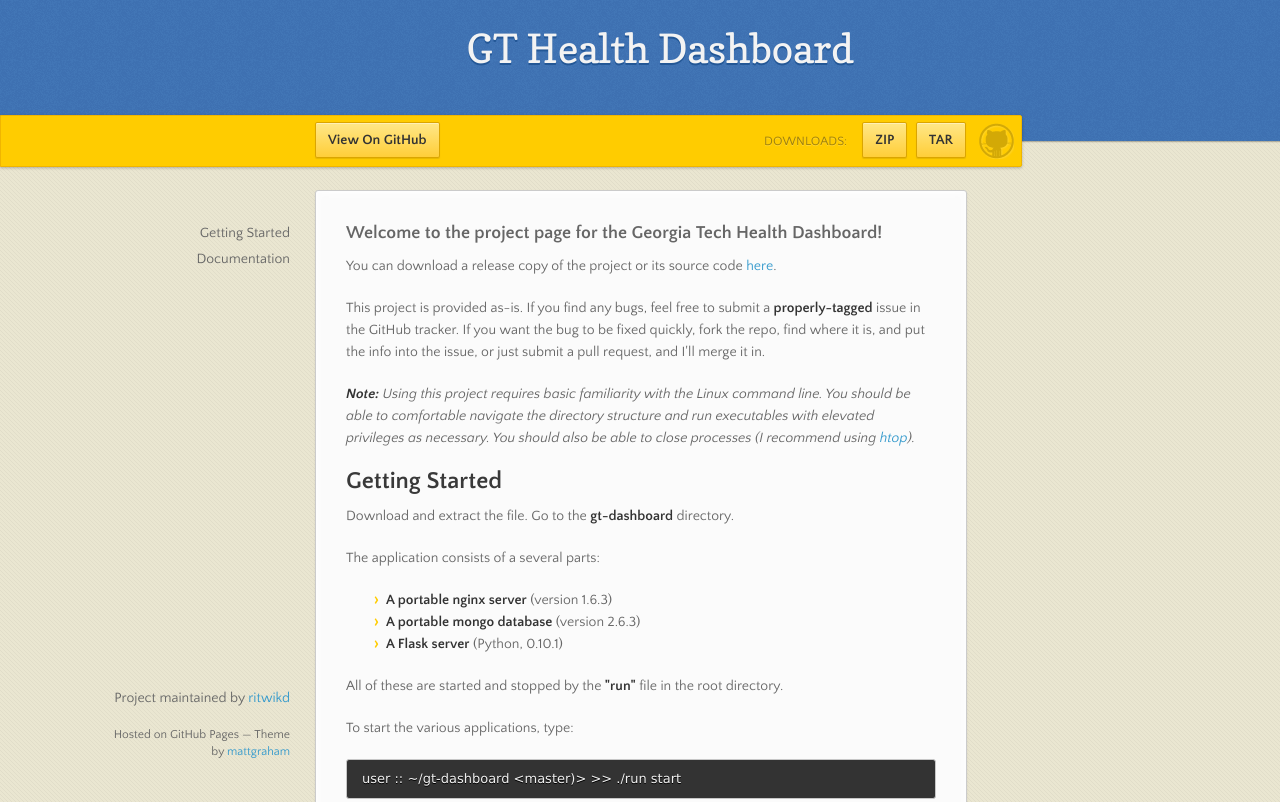
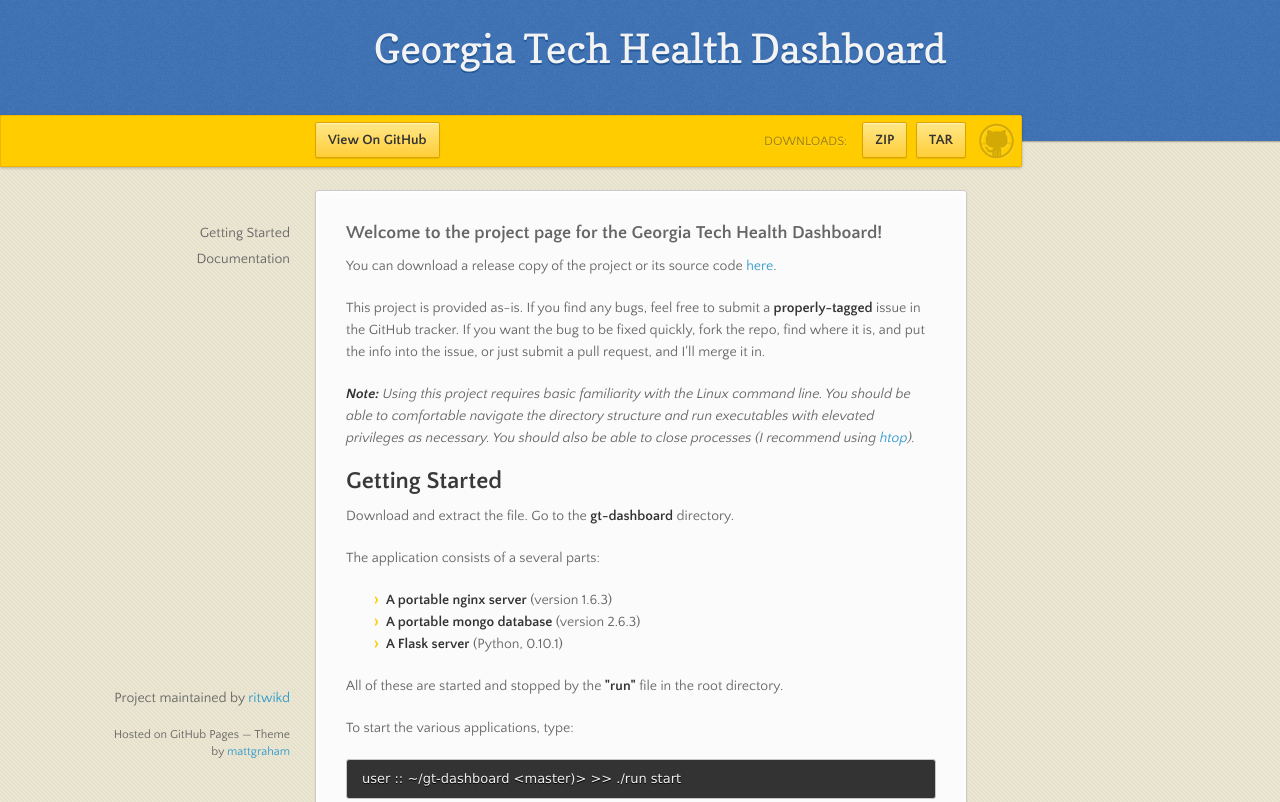
Before and after one commit to ritwikd/gt-dashboard, a plain HTML site: page index.html in a window 1280 px wide. Shown: the top 802 px of the page. Drawn offline with nearby package versions, Linux system fonts and the light colour scheme.

Commit message:
Update index.html

```diff
--- a/index.html
+++ b/index.html
@@ -17,7 +17,7 @@
   <body>
 
       <header>
-        <h1>GT Health Dashboard</h1>
+        <h1>Georgia Tech Health Dashboard</h1>
         <p></p>
       </header>
 
```
